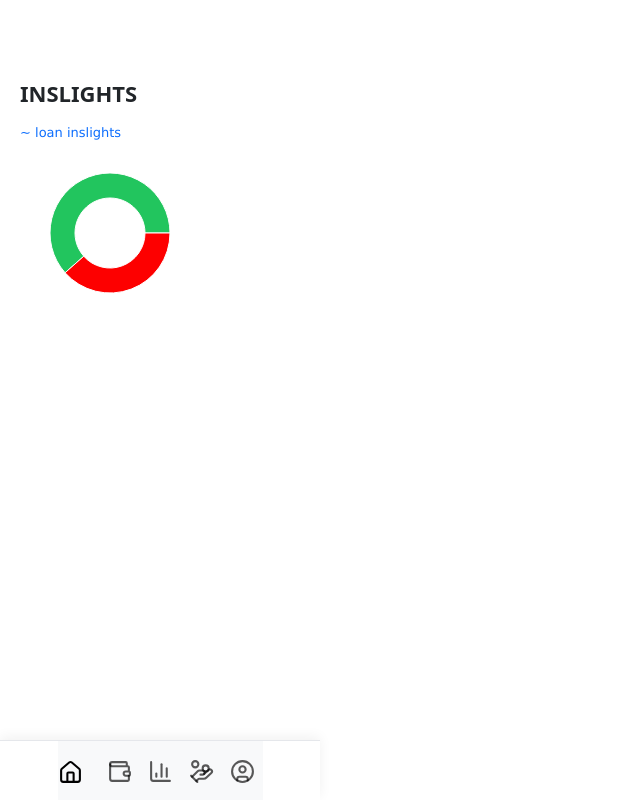
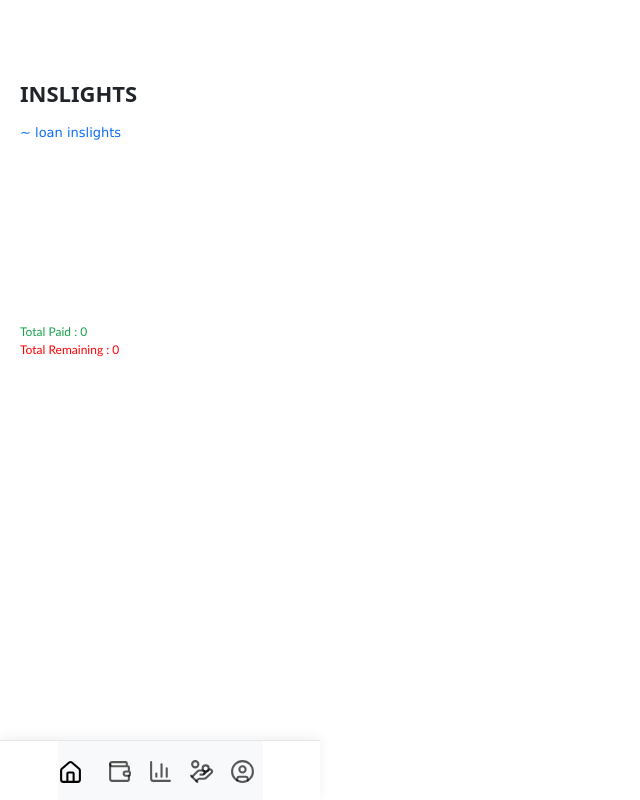
Before and after one commit to shaikhabuhasim0/finixy-expense-tracker, a React (Vite) app: page /Inslights in a window 1280 px wide. Shown: the whole page, without its empty margins (0-640 px from the left). Built offline with nearby package versions, Linux system fonts and the light colour scheme.

Commit message:
INSLIGHST DONUT IS DONE

```diff
--- a/src/App.css
+++ b/src/App.css
@@ -1335,3 +1335,17 @@ margin-left: 80px;
   margin-left: 0px;
   margin-right: auto; /* left me rakhne ke liye */
 }
+
+.loanbargraph-text{
+
+  font-size: 12px;
+  font-family: 'Trebuchet MS', 'Lucida Sans Unicode', 'Lucida Grande', 'Lucida Sans', Arial, sans-serif;
+}
+
+.paid-text{
+  color: #16a34a;
+}
+
+.remaining-text{
+  color : red ;
+}
--- a/src/App.jsx
+++ b/src/App.jsx
@@ -72,7 +72,14 @@ type={type} setType={setType}
 date = {date }setdate = {setdate}
 />}/>
 
-<Route path="Inslights" element={<Inslights/>}/>
+<Route path="Inslights" element={<Inslights
+type={type} setType={setType}
+form = {form} setform = {setform}
+formhistory = {formhistory} setformhistory={setformhistory}
+history={history} sethistory={sethistory}
+date = {date }setdate = {setdate}
+/>}/>
+
 <Route path="Loan" element={<Loan
 type={type} setType={setType}
 form = {form} setform = {setform}
--- a/src/Components/Inslights.jsx
+++ b/src/Components/Inslights.jsx
@@ -1,11 +1,17 @@
-import React from 'react'
+import React, { useEffect, useState } from 'react'
 import { PieChart, Pie, Cell, Tooltip, ResponsiveContainer } from "recharts";
+import { getTotalPaid, getTotalRemaining } from "./utils/loanCalc";
 
-export default function Inslights() {
+
+export default function Inslights({ formhistory }) {
+
+  const totalPaid = getTotalPaid(formhistory);
+  const totalRemaining = getTotalRemaining(formhistory);
+
   const data = [
-  { name: "Food", value: 8000 },
-  { name: "Rent", value: 5000 },
-];
+    { name: "Paid", value: totalPaid },
+    { name: "Remaining", value: totalRemaining },
+  ];
 const COLORS = [ "#22c55e", "#fd0000"];
   return (
     <>
@@ -19,7 +25,7 @@ const COLORS = [ "#22c55e", "#fd0000"];
    <div className='loanbargraph'>
   <ResponsiveContainer width="100%" height="100%">
     <PieChart>
-      <Pie data={data} dataKey="value" nameKey="name" innerRadius={35} outerRadius={60}>
+      <Pie   data={data} dataKey="value" nameKey="name" innerRadius={35} outerRadius={60}>
         {data.map((_, i) => <Cell key={i} fill={COLORS[i % COLORS.length]} />)}
       </Pie>
       <Tooltip />
@@ -27,6 +33,11 @@ const COLORS = [ "#22c55e", "#fd0000"];
   </ResponsiveContainer>
   </div>
 </div>
+<div className="loanbargraph-text">
+  <span className="paid-text">Total Paid : {totalPaid}</span>
+  <br />
+  <span className="remaining-text">Total Remaining : {totalRemaining}</span>
+</div>
     </>
   )
 }
--- /dev/null
+++ b/src/Components/utils/loanCalc.js
@@ -0,0 +1,15 @@
+// functions to use in various rots
+export function getTotalPaid(formhistory) {
+  return formhistory.reduce((total, item) => {
+    return total + (Number(item.amountreceived) || 0);
+  }, 0);
+}
+
+export function getTotalRemaining(formhistory) {
+  return formhistory.reduce((total, item) => {
+    const interest = (Number(item.totalamount) * Number(item.intrestrate)) / 100;
+    const totalLoanAmount = Number(item.totalamount) + interest;
+    const paid = Number(item.amountreceived) || 0;
+    return total + totalLoanAmount - paid;
+  }, 0);
+}
```
Also changed, not shown: src/Components/LoanContext.jsx (added, +46 -0 lines).
